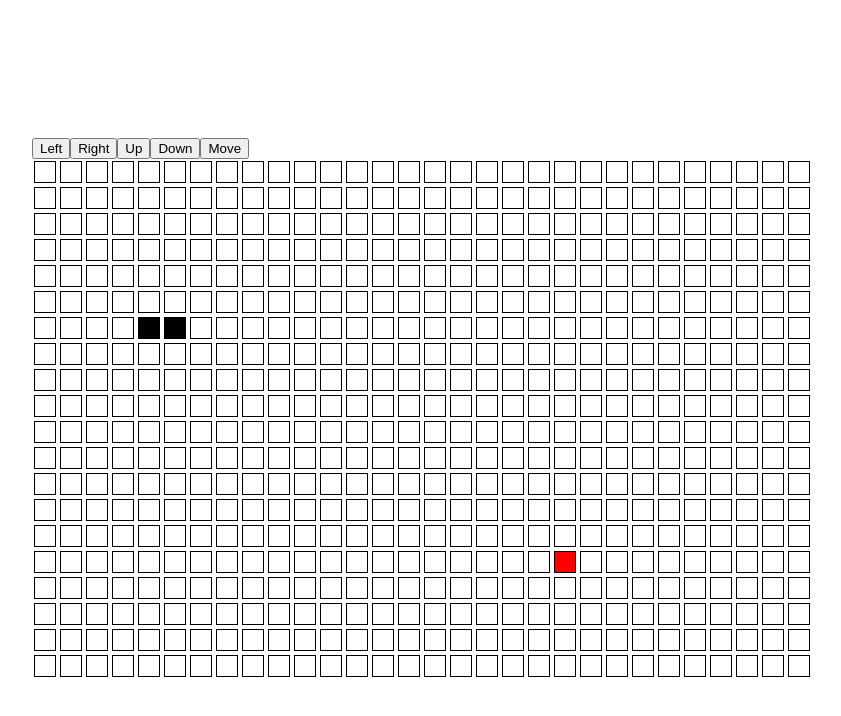
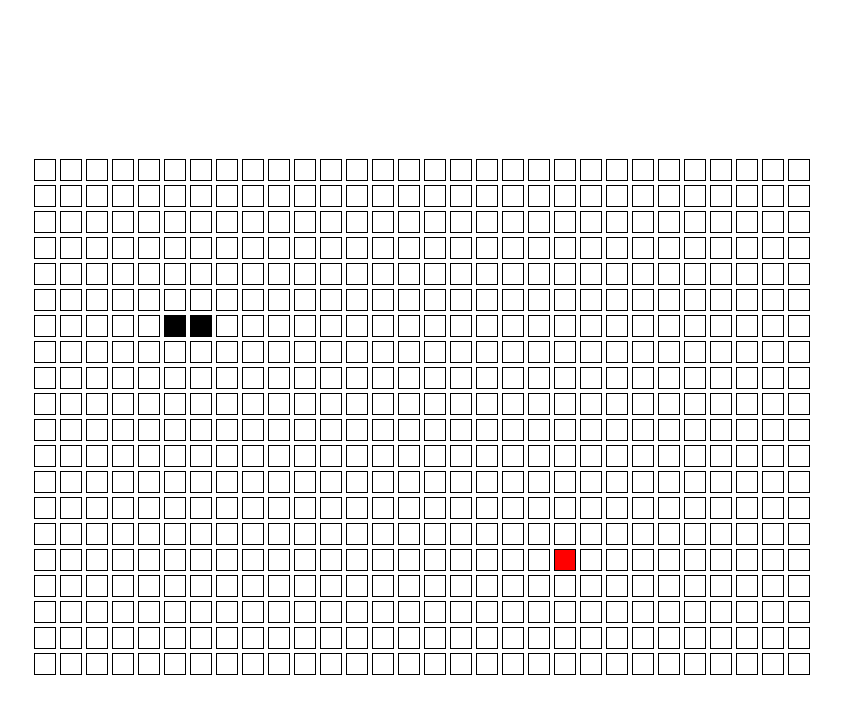
Before and after one commit to slowcoder69/snake-react, a React (Vite) app: page / in a window 1280 px wide. Shown: the top 716 px of the page, without its empty margins (218-1059 px from the left). Built offline with nearby package versions, Linux system fonts and the light colour scheme.

Commit message:
USE EFFECT IS HARD!!!

```diff
--- a/src/App.tsx
+++ b/src/App.tsx
@@ -1,12 +1,10 @@
-import { useState } from "react";
+import { useEffect, useState } from "react";
 import { Tile } from "./Tile";
+import { useController } from "./controller";
+import type { Dir, TileState, Coor } from "./types";
 
 const COLUMNS = 30;
 const ROWS = 20;
-
-type Dir = "left" | "right" | "up" | "down";
-type TileState = "snake" | "food" | "";
-type Coor = { x: number; y: number };
 
 const grid: number[][] = new Array(ROWS).fill(new Array(COLUMNS).fill(0));
 
@@ -41,16 +39,16 @@ function App() {
   const [food, setFood] = useState<Coor>({ x: 20, y: 15 });
   const [dir, setDir] = useState<Dir>("right");
 
-  function setNextDir(nextDir: Dir) {
-    if (dir === "left" && nextDir === "right") return;
-    if (dir === "right" && nextDir === "left") return;
-    if (dir === "down" && nextDir === "up") return;
-    if (dir === "up" && nextDir === "down") return;
+  const gameOver =
+    snake[0].x <= 0 ||
+    snake[0].x >= COLUMNS - 1 ||
+    snake[0].y <= 0 ||
+    snake[0].y >= ROWS - 1;
 
-    setDir(nextDir);
-  }
+  useEffect(() => {
+    function moveOneStep() {
+      if (gameOver) return;
 
-  function moveOneStep() {
       const newSnake = moveSnake(snake, dir);
       const newHead = newSnake[0];
 
@@ -78,23 +76,30 @@ function App() {
       }
     }
 
-  const gameOver =
-    snake[0].x < 0 ||
-    snake[0].x >= COLUMNS ||
-    snake[0].y < 0 ||
-    snake[0].y >= ROWS;
+    const intervalId = window.setInterval(() => {
+      moveOneStep();
+    }, 500);
+
+    return () => {
+      window.clearInterval(intervalId);
+    };
+  }, []);
+
+  useController(setNextDir);
+
+  function setNextDir(nextDir: Dir) {
+    if (dir === "left" && nextDir === "right") return;
+    if (dir === "right" && nextDir === "left") return;
+    if (dir === "down" && nextDir === "up") return;
+    if (dir === "up" && nextDir === "down") return;
+
+    setDir(nextDir);
+  }
 
   return (
     <div>
-      {gameOver && <div>Game Over</div>}
-      <div>
-        {/* simulate arrow button */}
-        <button onClick={() => setNextDir("left")}>Left</button>
-        <button onClick={() => setNextDir("right")}>Right</button>
-        <button onClick={() => setNextDir("up")}>Up</button>
-        <button onClick={() => setNextDir("down")}>Down</button>
-        {/* simulate snake move manually */}
-        <button onClick={moveOneStep}>Move</button>
+      <div style={{ visibility: gameOver ? "visible" : "hidden" }}>
+        Game Over
       </div>
       <div>
         {grid.map((row, y) => (
--- /dev/null
+++ b/src/controller.ts
@@ -0,0 +1,37 @@
+import { useEffect } from "react";
+import type { Dir } from "./types";
+
+export function useController(move: (dir: Dir) => void) {
+  useEffect(() => {
+    function onKeyDown(e: KeyboardEvent) {
+      switch (e.key) {
+        case "a":
+        case "A":
+        case "ArrowLeft":
+          move("left");
+          return;
+        case "d":
+        case "D":
+        case "ArrowRight":
+          move("right");
+          return;
+        case "w":
+        case "W":
+        case "ArrowUp":
+          move("up");
+          return;
+        case "s":
+        case "S":
+        case "ArrowDown":
+          move("down");
+          return;
+      }
+    }
+
+    window.addEventListener("keydown", onKeyDown);
+
+    return () => {
+      window.removeEventListener("keydown", onKeyDown);
+    };
+  }, []);
+}
--- /dev/null
+++ b/src/types.ts
@@ -0,0 +1,3 @@
+export type Dir = "left" | "right" | "up" | "down";
+export type TileState = "snake" | "food" | "";
+export type Coor = { x: number; y: number };
```
Lines whose indentation alone changed are shown as unchanged.
